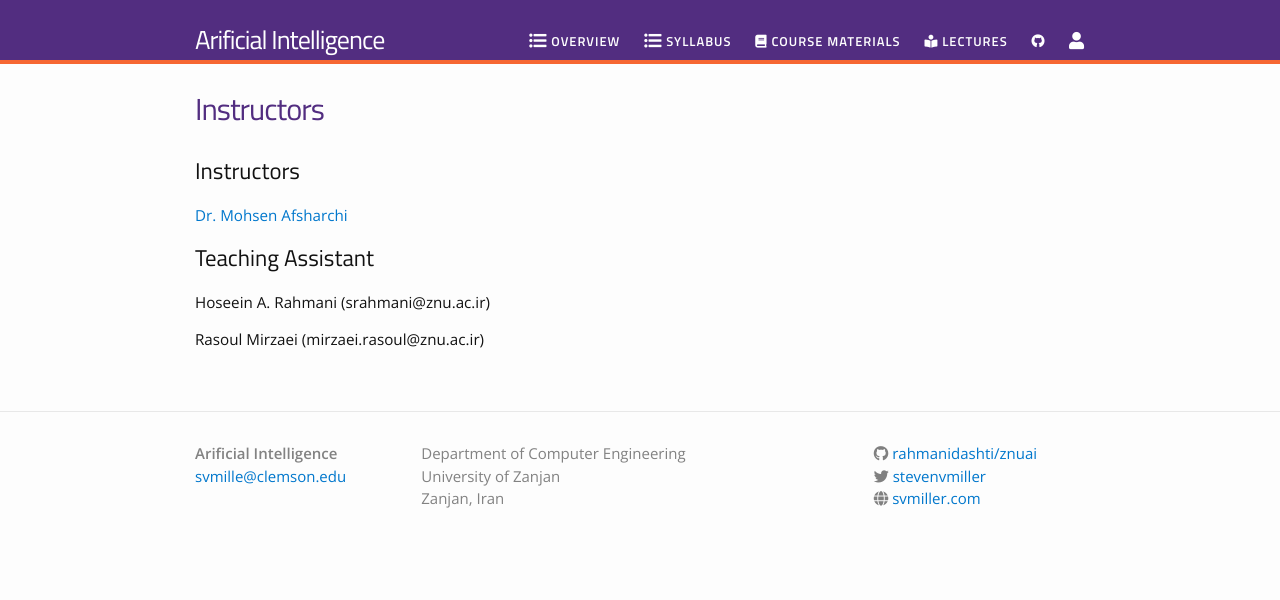
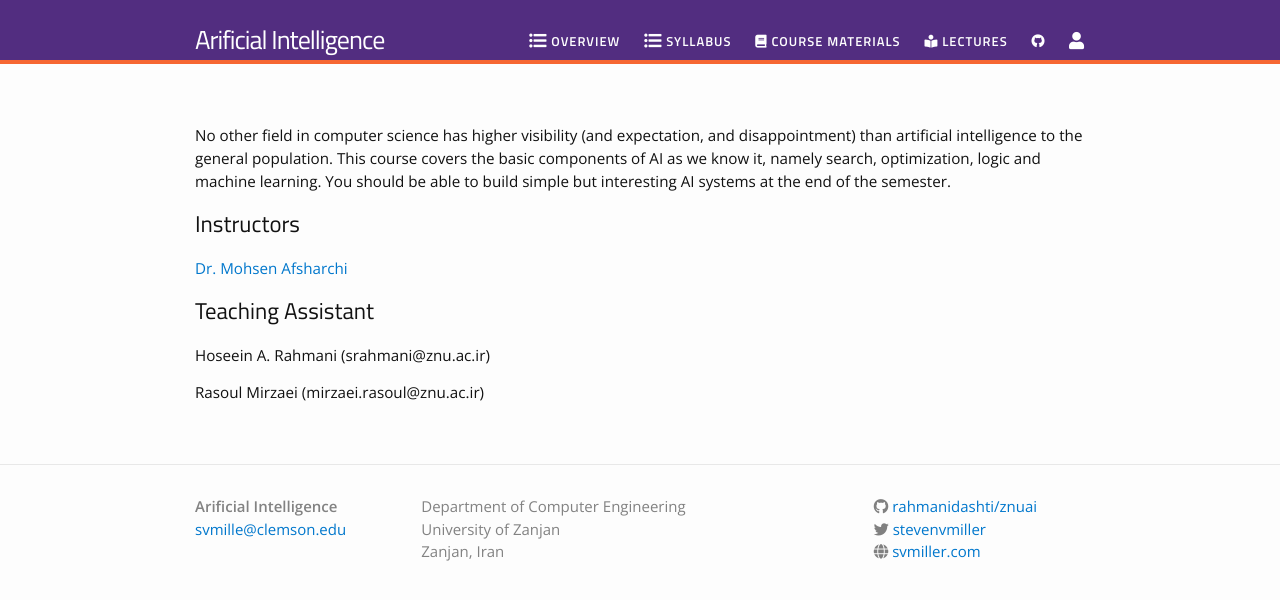
Before and after one commit to rahmanidashti/znuai, a Jekyll site: the page built from overview.md, in a window 1280 px wide. Shown: the top 600 px of the page. Built offline with Jekyll 4.4.1, drawn with Linux system fonts in a browser that asks for light colours; nearby versions of some CDN libraries; our own code applies the rules of GitHub Pages for plain Markdown files.

Commit message:
Update overview.md

```diff
--- a/overview.md
+++ b/overview.md
@@ -1,4 +1,4 @@
-
+No other field in computer science has higher visibility (and expectation, and disappointment) than artificial intelligence to the general population. This course covers the basic components of AI as we know it, namely search, optimization, logic and machine learning. You should be able to build simple but interesting AI systems at the end of the semester.
 
 ## Instructors
 [Dr. Mohsen Afsharchi](http://cv.znu.ac.ir/afsharchim)
```
